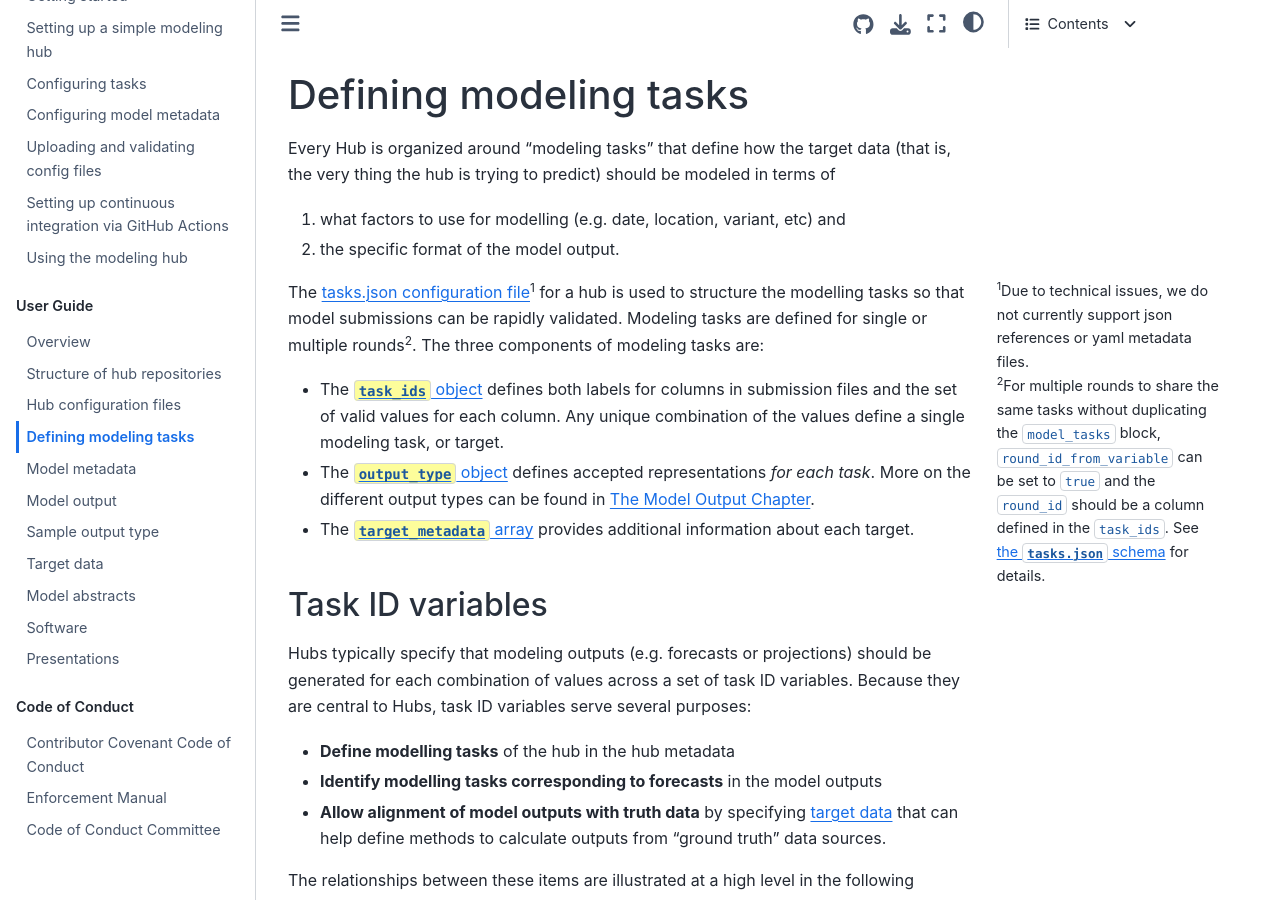
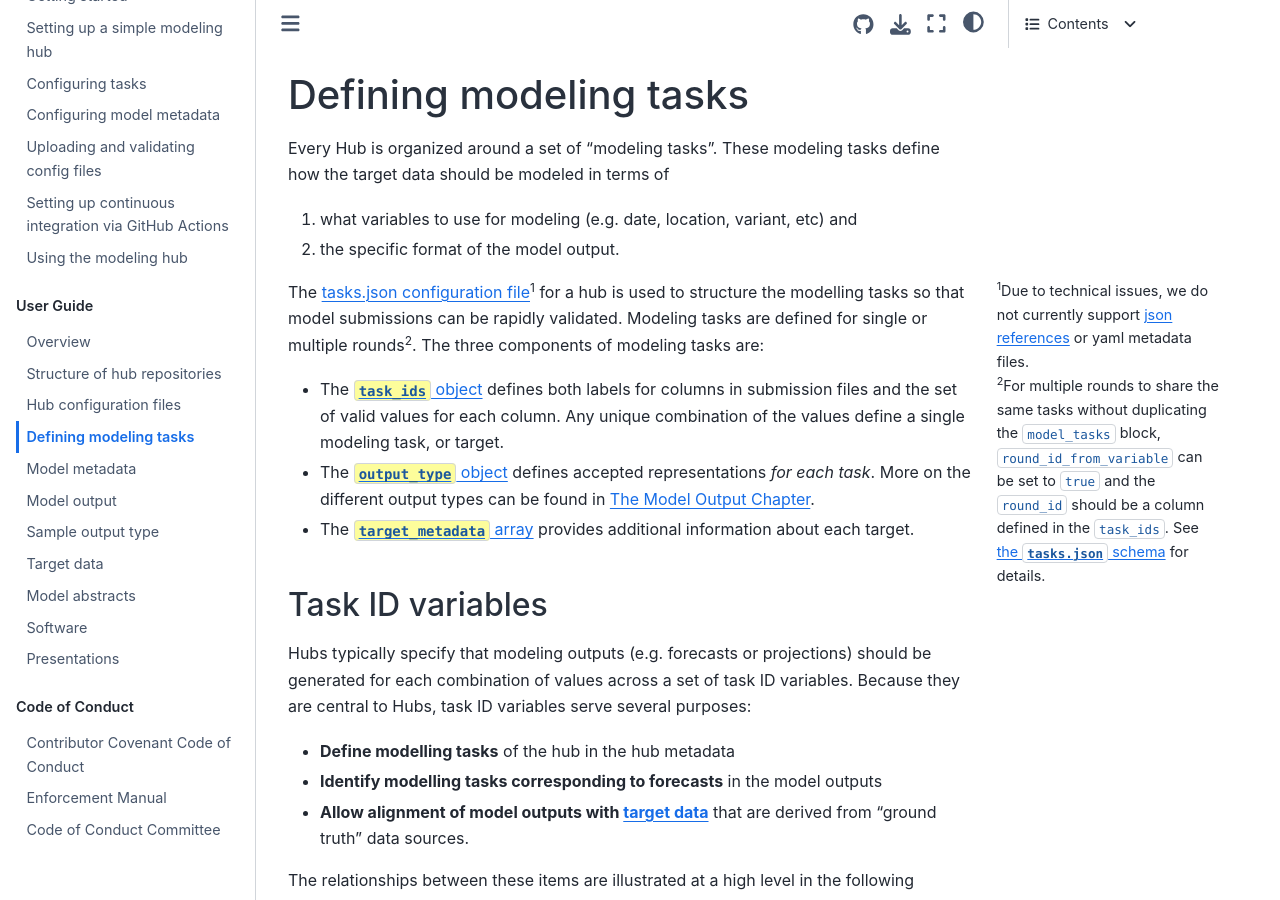
Before and after one commit to hubverse-org/hubDocs, a Sphinx documentation site: the page built from docs/source/user-guide/tasks.md, in a window 1280 px wide and 900 px high. Built offline with Sphinx 7.4.7 and the Sphinx Book theme 1.1.4, drawn with Linux system fonts in a browser that asks for light colours; comment, search, counter and statistics services are not loaded.

Commit message:
Apply suggestions from code review

```diff
--- a/docs/source/user-guide/tasks.md
+++ b/docs/source/user-guide/tasks.md
@@ -1,8 +1,8 @@
 # Defining modeling tasks
 
-Every Hub is organized around "modeling tasks" that define how the target data (that is, the very thing the hub is trying to predict) should be modeled in terms of
+Every Hub is organized around a set of "modeling tasks". These modeling tasks define how the target data should be modeled in terms of
 
-1. what factors to use for modelling (e.g. date, location, variant, etc) and
+1. what variables to use for modeling (e.g. date, location, variant, etc) and
 2. the specific format of the model output.
 
 The [tasks.json configuration file](#tasks-metadata)[^json] for a hub is used to structure the modelling tasks so that model submissions can be rapidly validated.
@@ -15,7 +15,7 @@ The three components of modeling tasks are:
    More on the different output types can be found in [The Model Output Chapter](model-output.md#formats-of-model-output).
  - The [`target_metadata`{.codeitem} array](#target-metadata) provides additional information about each target.
 
-[^json]: Due to technical issues, we do not currently support json references or yaml metadata files.
+[^json]: Due to technical issues, we do not currently support [json references](http://niem.github.io/json/reference/json-schema/references/) or yaml metadata files.
 
 [^multiround]: For multiple rounds to share the same tasks without duplicating the `model_tasks` block, `round_id_from_variable` can be set to `true` and the `round_id` should be a column defined in the `task_ids`. See [the `tasks.json` schema](hub-config.md#hub-model-task-configuration-tasks-json-file) for details.
 
@@ -32,7 +32,7 @@ Because they are central to Hubs, task ID variables serve several purposes:
 
 * **Define modelling tasks** of the hub in the hub metadata
 * **Identify modelling tasks corresponding to forecasts** in the model outputs
-* **Allow alignment of model outputs with truth data** by specifying [target data](#target-data) that can help define methods to calculate outputs from "ground truth" data sources.
+* **Allow alignment of model outputs with [target data](#target-data)** that are derived from "ground truth" data sources.
 
 The relationships between these items are illustrated at a high level in the following diagram; sections to follow provide more detail.
 
```
